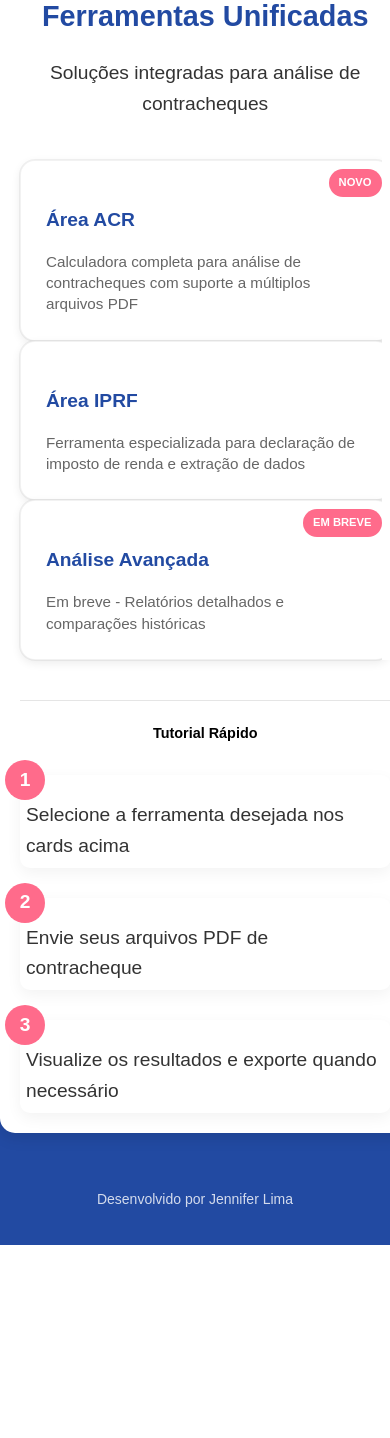
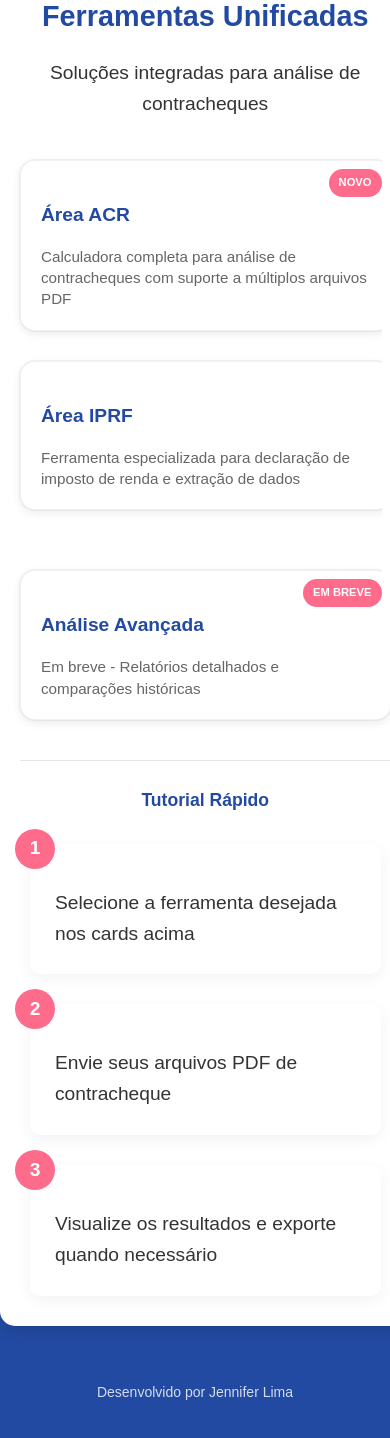
Before and after one commit to JennyGD1/AreaACR, a Flask app: page / in a window 390 px wide. Shown: the part 184-1622 px from the top of the page. Before the commit the page ends 1429 px from the top, so only its background shows below. Run offline with Flask 3, Linux system fonts and the light colour scheme.

Commit message:
Update inicio.css

```diff
--- a/static/css/pages/inicio.css
+++ b/static/css/pages/inicio.css
@@ -134,34 +134,38 @@ body.page-inicio {
 
 /* Seção do Tutorial */
 #tutorial {
-    margin-top: 6px; /* Reduzido para ficar menor que os cards */
-    padding-top: 9px;
+    margin-top: 20px; /* Espaço reduzido acima do tutorial */
+    padding: 15px;
     border-top: 1px solid rgba(0,0,0,0.1);
 }
 
 #tutorial h2 {
-    font-size: 1rem; /* Menor que os títulos dos cards */
-    margin-bottom: 9px;
+    font-size: 1.1rem; /* Menor que os títulos dos cards */
+    color: var(--maida-azul);
+    margin-bottom: 15px;
+    text-align: center;
 }
 
 .steps {
-    gap: 7px; /* Espaçamento menor que entre os cards */
+    display: grid;
+    grid-template-columns: repeat(auto-fit, minmax(200px, 1fr)); /* Cards mais estreitos */
+    gap: 12px; /* Espaço reduzido entre passos */
 }
 
 .step {
-    padding: 6px; /* Mais compacto que os cards */
-    border-radius: 6px;
-    min-height: auto; /* Remove qualquer altura fixa */
+    background: white;
+    padding: 12px; /* Padding reduzido */
+    border-radius: 8px;
+    box-shadow: 0 2px 8px rgba(0,0,0,0.05); /* Sombra mais suave */
 }
 
 .step-number {
-    width: 22px;
-    height: 22px;
-    font-size: 0.7rem;
-    top: -6px;
-    left: -6px;
+    width: 24px;
+    height: 24px;
+    font-size: 0.8rem;
+    top: -8px;
+    left: -8px;
 }
-
 .action-btn {
     padding: 12px 25px;
     border-radius: 50px;
@@ -266,9 +270,8 @@ body.page-inicio {
     }
 
     .feature-card {
-        margin: 0 !important; /* !important só para garantir a sobrescrita */
+        padding: 20px; /* Ajuste mobile original */
     }
-
     /* Mantém o visual dos cards */
     .feature-card {
         box-shadow: 0 0 0 1px rgba(0,0,0,0.05),
@@ -288,14 +291,9 @@ body.page-inicio {
 }
 
    #tutorial {
-        margin-top: 9px; /* 15px -> 9px (40% menor) */
+        padding: 10px;
     }
-
-    .step {
-        padding: 6px; /* 10px -> 6px */
-    }
-
-    #tutorial h2 {
-        font-size: 0.9rem; /* Redução adicional para mobile */
+    .steps {
+        grid-template-columns: 1fr;
     }
 }
```
